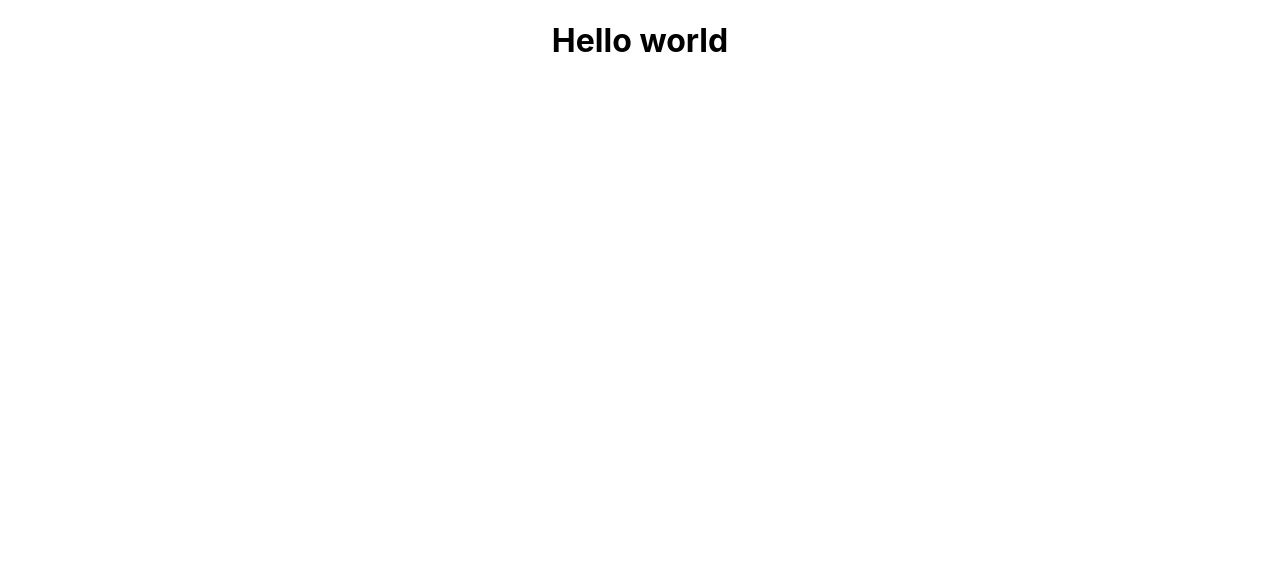
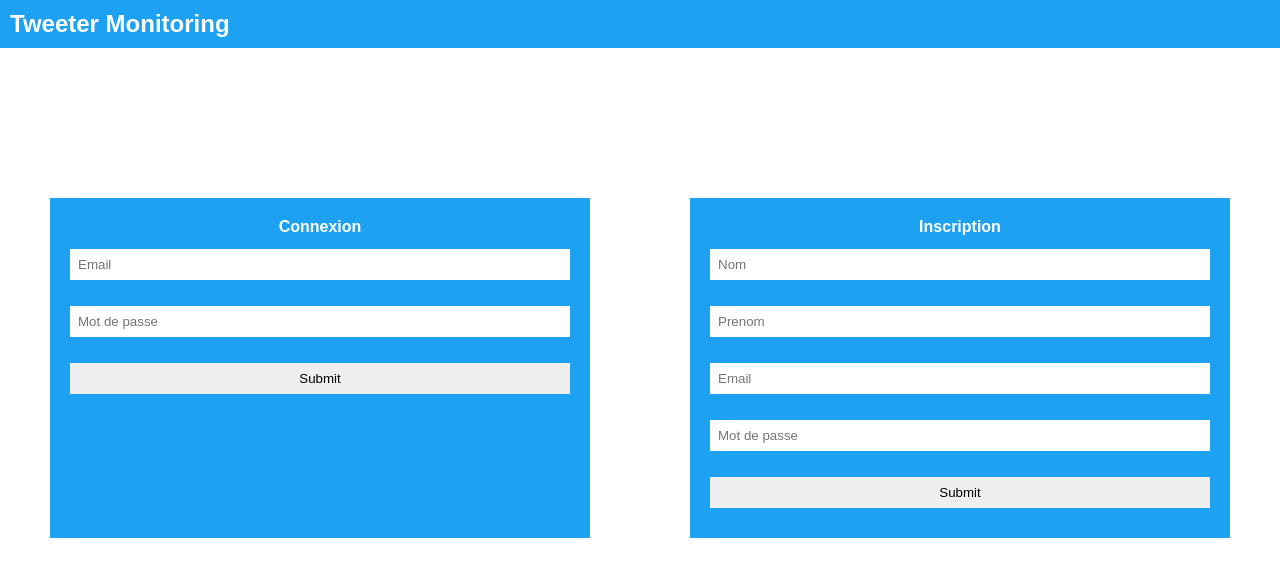
Before and after one commit to RobinPalmier/tweetMonitoring-frontend, a React (Create React App) app: page / in a window 1280 px wide. Shown: the top 576 px of the page. Built offline with nearby package versions, Linux system fonts and the light colour scheme.

Commit message:
Initialisation des formulaires d'inscription et connection

```diff
--- a/src/App.js
+++ b/src/App.js
@@ -1,11 +1,14 @@
 import React, { Component } from 'react';
 import './Assets/Css/App.css';
+import Connetion from './Views/Connection';
+import Header from './Components/Header';
 
 class App extends Component {
   render(){
       return (
         <div className="App">
-       		<h1>Hello world</h1>
+          <Header/>
+          <Connetion/>
         </div>
       );
   }
--- a/src/Assets/Css/App.css
+++ b/src/Assets/Css/App.css
@@ -1,38 +1,38 @@
-.App {
+header{
+  background: #1DA1f2;
+  color: white;
+  font-size: 12px;
+  padding: 10px;
+}
+
+.connection{
+  display : flex;
+  justify-content: space-around;
+  align-items:  center;
+  height: 80vh;
+}
+
+.connection form{
+  display: flex;
+  flex-direction: column;
+  padding : 20px;
+  background: #1DA1f2;
+  width: 500px;
+  height: 300px;
+  color: white;
+  font-weight: bold;
   text-align: center;
 }
 
-.App-logo {
-  height: 40vmin;
-  pointer-events: none;
+.connection form input {
+  margin: 13px 0;
+  padding: 8px;
 }
 
-@media (prefers-reduced-motion: no-preference) {
-  .App-logo {
-    animation: App-logo-spin infinite 20s linear;
-  }
+.connection form input[type=submit]{
+  cursor: pointer;
 }
 
-.App-header {
-  background-color: #282c34;
-  min-height: 100vh;
-  display: flex;
-  flex-direction: column;
-  align-items: center;
-  justify-content: center;
-  font-size: calc(10px + 2vmin);
-  color: white;
+.connection form input[type=submit]:hover{
+  background: rgb(220,220,220);
 }
-
-.App-link {
-  color: #61dafb;
-}
-
-@keyframes App-logo-spin {
-  from {
-    transform: rotate(0deg);
-  }
-  to {
-    transform: rotate(360deg);
-  }
-}
--- a/src/Assets/Css/index.css
+++ b/src/Assets/Css/index.css
@@ -1,13 +1,6 @@
-body {
+* {
   margin: 0;
-  font-family: -apple-system, BlinkMacSystemFont, 'Segoe UI', 'Roboto', 'Oxygen',
-    'Ubuntu', 'Cantarell', 'Fira Sans', 'Droid Sans', 'Helvetica Neue',
-    sans-serif;
-  -webkit-font-smoothing: antialiased;
-  -moz-osx-font-smoothing: grayscale;
+  padding: 0;
+  border: none;
+  font-family: Arial ;
 }
-
-code {
-  font-family: source-code-pro, Menlo, Monaco, Consolas, 'Courier New',
-    monospace;
-}
--- /dev/null
+++ b/src/Components/FormConnection.js
@@ -0,0 +1,14 @@
+import React from 'react';
+
+function formConnection (props) {
+      return (
+        <form onSubmit={props.submitForm}>
+          <label>Connexion</label>
+          <input type="email" placeholder="Email" onChange={props.changeInputValue}/>
+          <input type="password" placeholder="Mot de passe" onChange={(e) => props.changeInputValue(e, "connexion", "password")}/>
+          <input type="submit" placeholder="Se connecter"/>
+        </form>
+    );
+}
+
+export default formConnection;
--- /dev/null
+++ b/src/Components/FormRegistration.js
@@ -0,0 +1,16 @@
+import React from 'react';
+
+function formConnection () {
+      return (
+        <form>
+          <label>Inscription</label>
+          <input type="text" placeholder="Nom" />
+          <input type="password" placeholder="Prenom"/>
+          <input type="email" placeholder="Email" />
+          <input type="password" placeholder="Mot de passe"/>
+          <input type="submit" placeholder="S'inscrire"/>
+        </form>
+    );
+}
+
+export default formConnection;
--- /dev/null
+++ b/src/Components/Header.js
@@ -0,0 +1,11 @@
+import React from 'react';
+
+function header () {
+      return (
+        <header>
+          <h1>Tweeter Monitoring</h1>
+        </header>
+    );
+}
+
+export default header;
--- /dev/null
+++ b/src/Views/Connection.jsx
@@ -0,0 +1,35 @@
+import React, { Component } from 'react';
+import FormConnection from '../Components/FormConnection';
+import FormRegistration from '../Components/FormRegistration';
+
+class Connection extends Component {
+  constructor(props){
+    super(props)
+    this.state = {
+      connexionFormValues : {email : "", password : ""},
+      registrationFormValues : {firstName:"", lastName:"", email:"", password:""}
+    }
+  }
+
+  send = (e) => {
+    e.preventDefault();
+    alert('envoyé');
+  }
+
+  changeInputValue = (e, typeForm, fields) => {
+    console.log(e.target.value);
+    console.log(typeForm);
+    console.log(fields);
+  }
+
+  render(){
+      return (
+        <div className="connection">
+          <FormConnection changeInputValue={this.changeInputValue} submitForm={this.send}/>
+          <FormRegistration/>
+        </div>
+      );
+  }
+}
+
+export default Connection;
```
Also changed, not shown: src/Functions/FetchData.js (added, +43 -0 lines).
